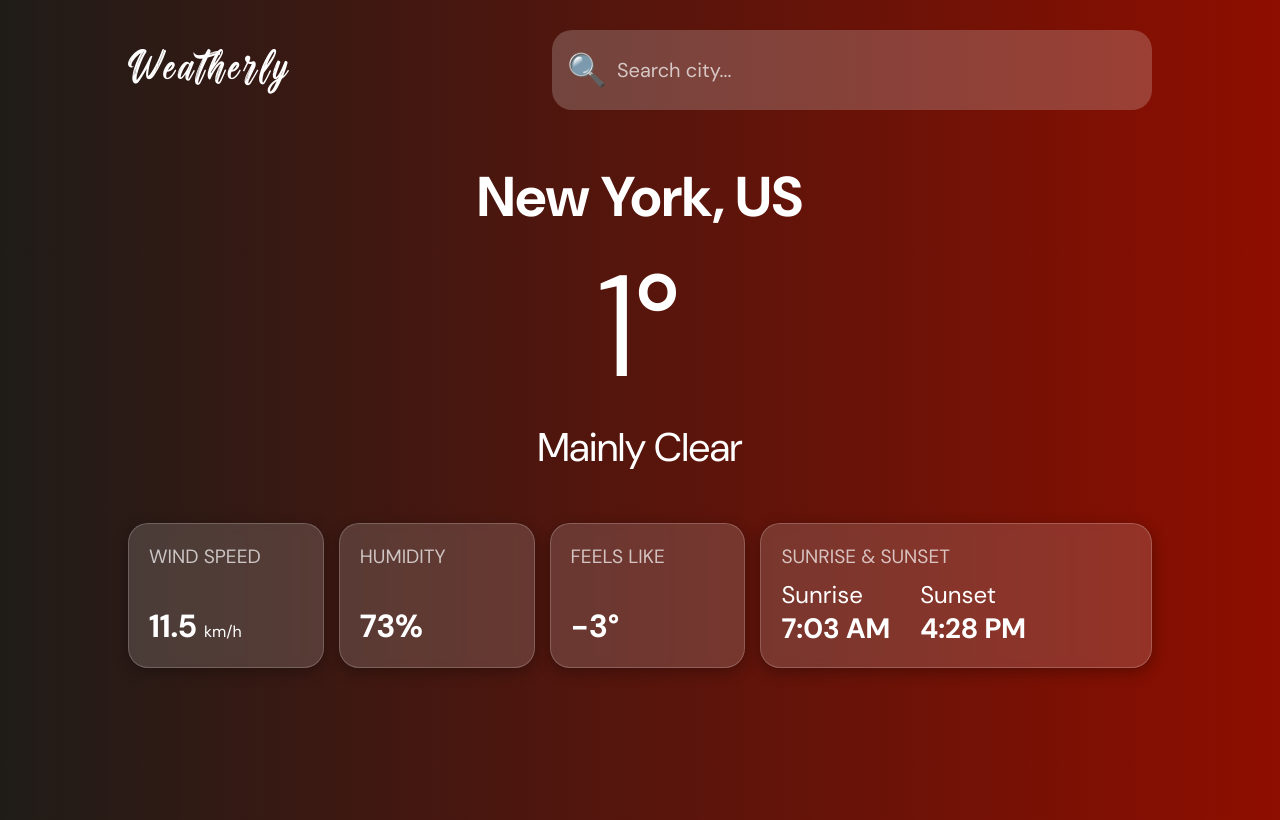
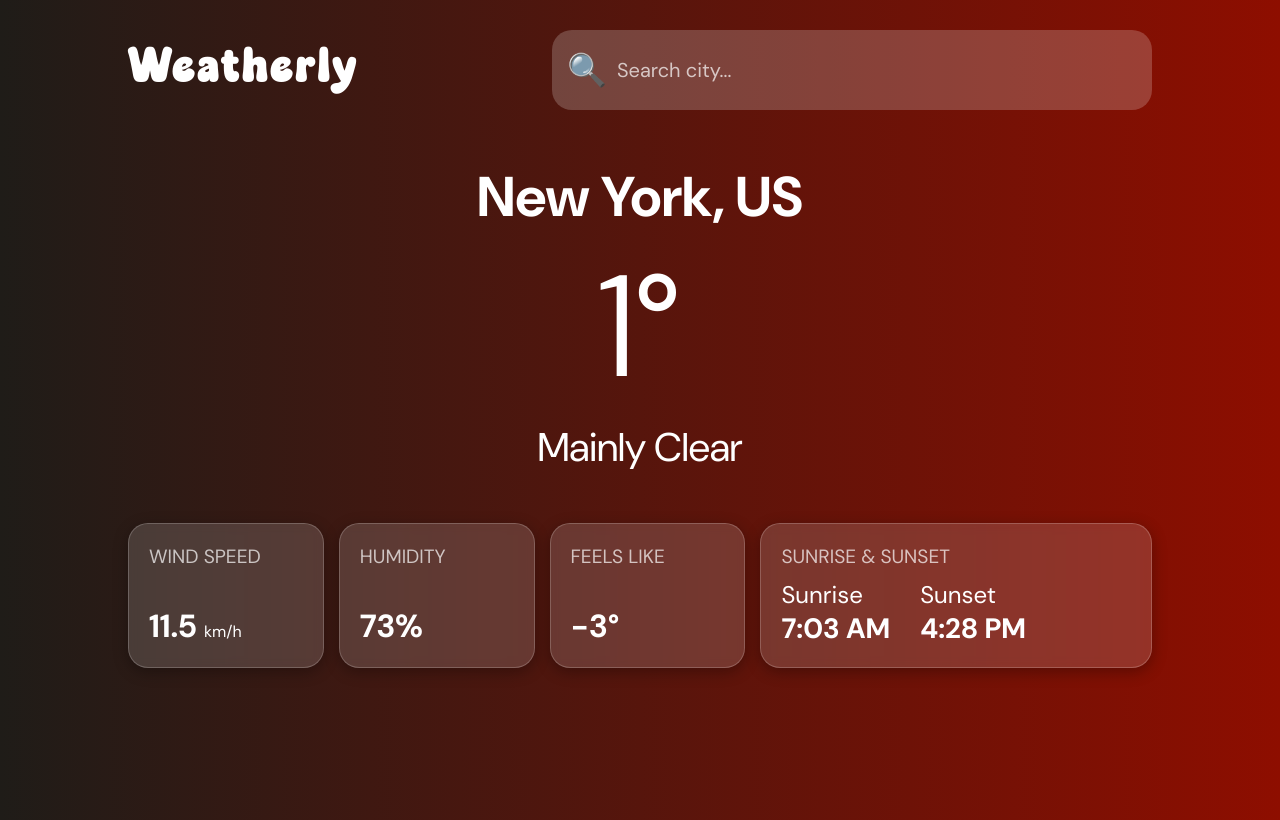
Before and after one commit to hrishikesh-tabib/Task-2-Weather-Forecast, a plain HTML site: page index.html in a window 1280 px wide. Drawn offline with Linux system fonts and the light colour scheme.

Commit message:
adding final font and background effects

```diff
--- a/style.css
+++ b/style.css
@@ -7,7 +7,7 @@
 
 @font-face {
     font-family: IconLogo;
-    src: url(Awesome.ttf);
+    src: url(Milkyway_DEMO.ttf);
 }
 
 * {
@@ -53,11 +53,11 @@ body {
 }
 
 .logo {
-    font-size: 2.5rem;
+    font-size: 3rem;
     margin-right: 10px;
     font-family: IconLogo;
-    letter-spacing: 0.1em;
-    font-weight: 200;
+    letter-spacing: 0.05em;
+    font-weight: 100;
 }
 
 .search-box {
```
Also changed, not shown: styles.css (deleted, +0 -9 lines), Awesome.ttf (deleted), Milkyway_DEMO.ttf (added).
